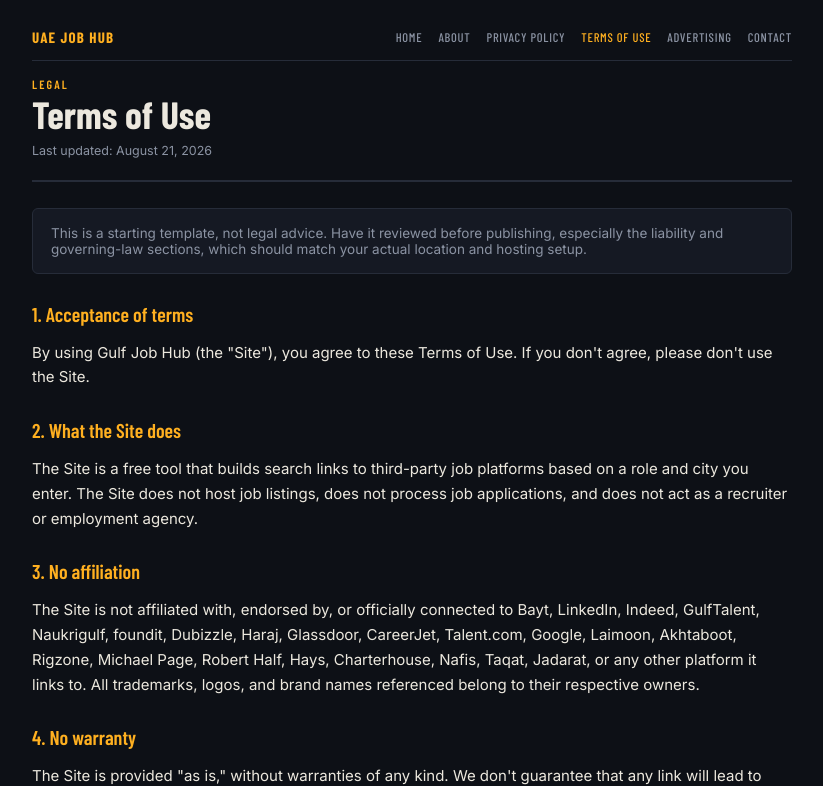
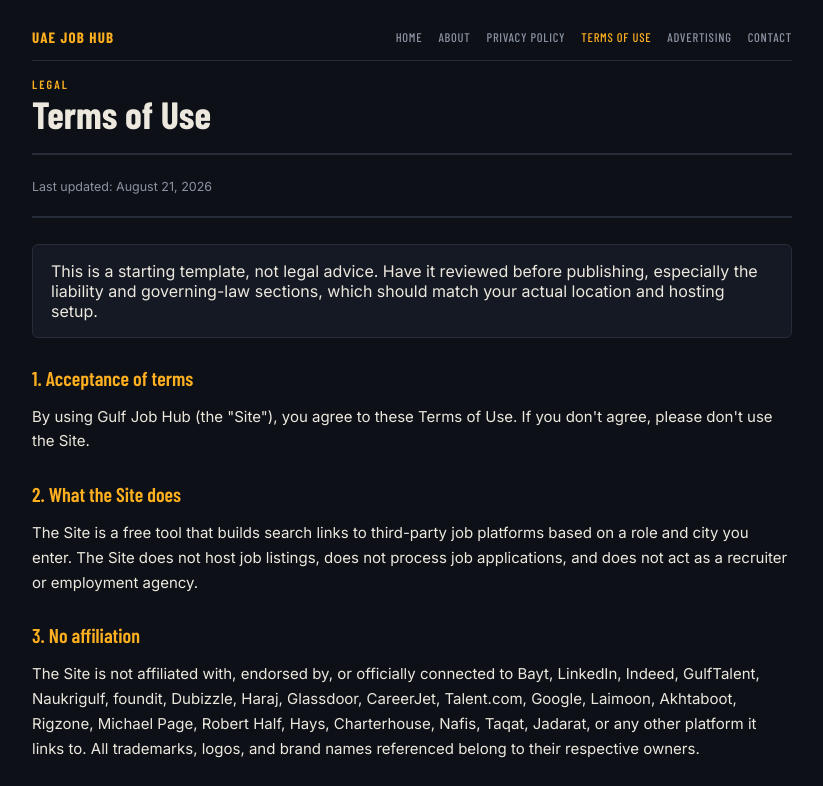
Before and after one commit to muka554/jobpick, a plain HTML site: page terms-of-use/index.html in a window 1280 px wide. Shown: the top 786 px of the page, without its empty margins (228-1051 px from the left). Drawn offline with nearby package versions, Linux system fonts and the light colour scheme.

```diff
--- a/terms-of-use/index.html
+++ b/terms-of-use/index.html
@@ -43,7 +43,9 @@ j=d.createElement(s),dl=l!='dataLayer'?'&l='+l:'';j.async=true;j.src=
     display:flex; justify-content:center; padding:28px 14px 60px;
   }
   a{ color:var(--amber); }
-  a:focus-visible, button:focus-visible{ outline:3px solid var(--amber); outline-offset:2px; }
+  a:focus-visible, button:focus-visible, input:focus-visible, textarea:focus-visible{
+    outline:3px solid var(--amber); outline-offset:2px;
+  }
   .wrap{ width:100%; max-width:760px; }
 
   .sitenav{
@@ -70,7 +72,8 @@ j=d.createElement(s),dl=l!='dataLayer'?'&l='+l:'';j.async=true;j.src=
   }
   h1{
     font-family:'Barlow Condensed', sans-serif; font-weight:700;
-    font-size:38px; margin:4px 0 6px; line-height:1.05;
+    font-size:38px; margin:4px 0 22px; line-height:1.05;
+    border-bottom:2px solid var(--line); padding-bottom:18px;
   }
   h2{
     font-family:'Barlow Condensed', sans-serif; font-weight:600;
@@ -81,7 +84,7 @@ j=d.createElement(s),dl=l!='dataLayer'?'&l='+l:'';j.async=true;j.src=
   .meta{ font-size:12.5px; color:var(--ink-dim); margin:0 0 26px; padding-bottom:18px; border-bottom:2px solid var(--line); }
   .card{
     background:var(--panel); border:1px solid var(--line); border-radius:6px;
-    padding:16px 18px; margin:20px 0; font-size:13.5px; color:var(--ink-dim);
+    padding:16px 18px; margin:20px 0;
   }
   footer{
     margin-top:40px; font-size:12px; color:var(--ink-dim); line-height:1.6;
@@ -169,5 +172,6 @@ height="0" width="0" style="display:none;visibility:hidden"></iframe></noscript>
     </div>
   </footer>
 </div>
+
 </body>
 </html>
```
